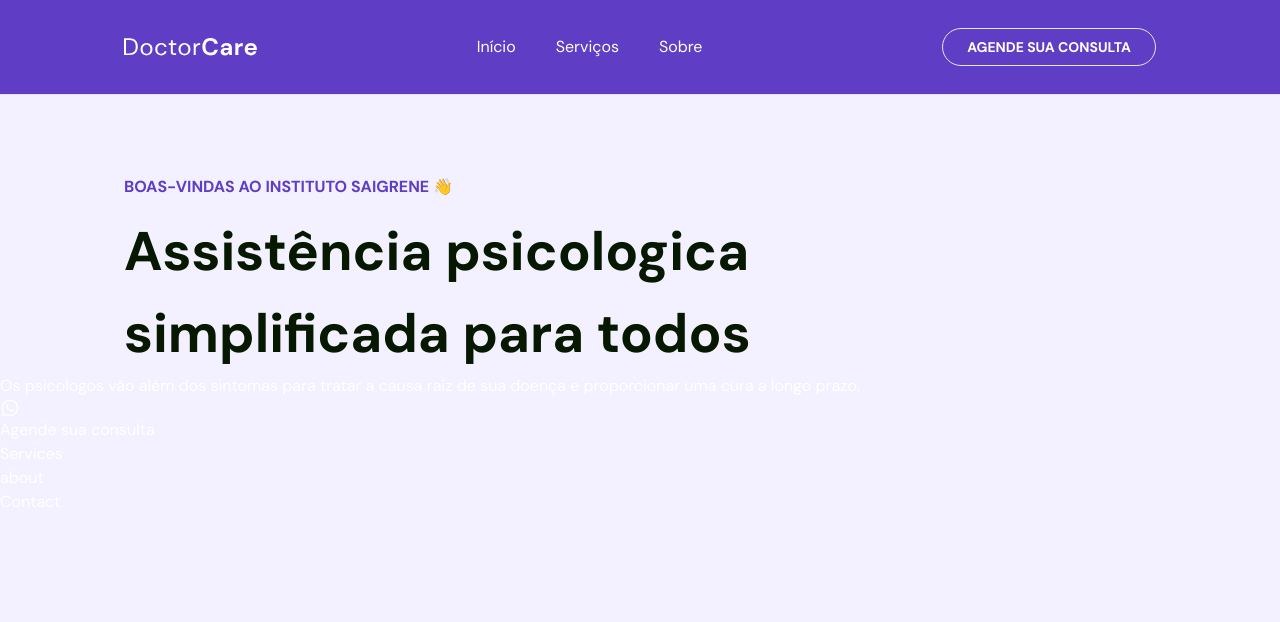
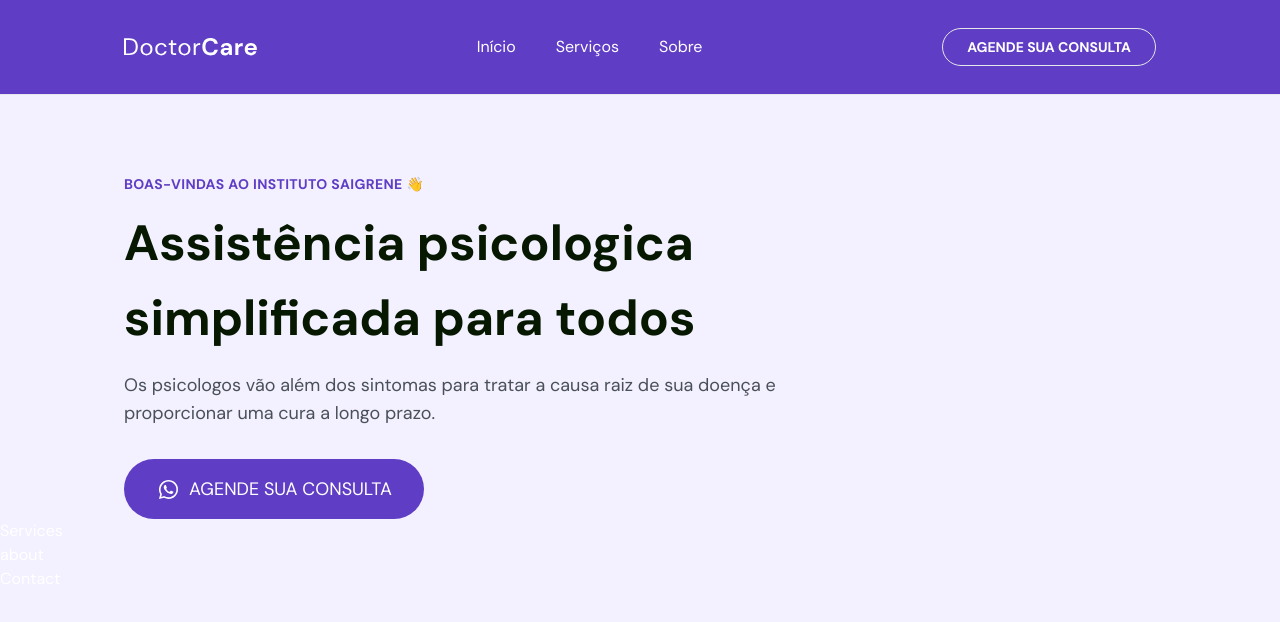
Before and after one commit to mateussk83/WebSite-Saigrene, a React (Vite) app: page / in a window 1280 px wide. Shown: the top 622 px of the page. Built offline with nearby package versions, Linux system fonts and the light colour scheme.

Commit message:
Update: Home Page

```diff
--- a/src/components/Home.tsx
+++ b/src/components/Home.tsx
@@ -3,28 +3,34 @@
 export function Home() {
   return (
     <section id="home">
-      <div className="pt-20 pl-[124px] " id="wrapper">
+      <div className="pt-20 pl-[7.75rem] " id="wrapper">
         <div id="col-a">
+
       <header >
             <h4
-            className="text-blue-700 font-bold"
+            className="text-blue-700 font-bold text-left text-[0.875rem] leading-snug w-[600px] tracking-wide"
             >BOAS-VINDAS AO INSTITUTO SAIGRENE 👋</h4>
             <h1
-            className="text-gray-900 font-bold mt-3 text-5xl w-[800px] leading-releaxed "
+            className="text-gray-900 font-bold mt-3 text-[3.1rem] w-[800px] leading-releaxed text-left"
             >Assistência psicologica simplificada para todos</h1>
           </header>
           </div>
       </div>
 
-      <div id="content">
+      <div
+      id="content"
+      className="mt-4 text-gray-700 font-normal text-lg pl-[7.75rem] leading-releaxed w-[800px]"
+      >
             <p>
               Os psicologos vão além dos sintomas para tratar a causa raiz de
               sua doença e proporcionar uma cura a longo prazo.
             </p>
-            <a href="#">
+            <a
+            href="#"
+            className="bg-blue-700 text-white rounded-full px-8 py-[1rem] flex justify-between w-[300px] items-center mt-8">
             <svg
-                width="20"
-                height="20"
+                width="25"
+                height="23"
                 viewBox="0 0 20 20"
                 fill="none"
                 xmlns="http://www.w3.org/2000/svg"
@@ -35,10 +41,9 @@ export function Home() {
                   fill="white"
                 />
               </svg>
-              Agende sua consulta
+              AGENDE SUA CONSULTA
               </a>
-
-      </div>
+              </div>
     </section>
 
   )
```
Also changed, not shown: src/styles/global.css (line endings or trailing spaces).
